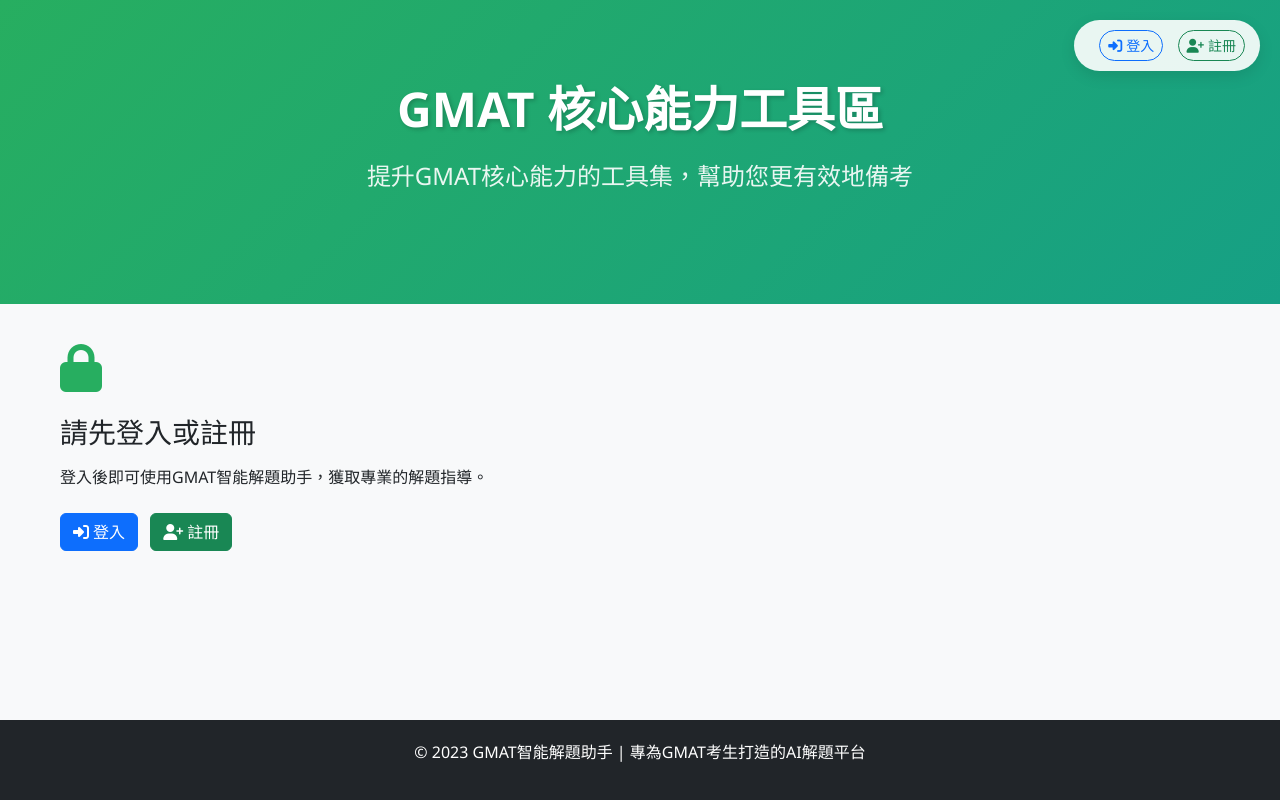
After one commit to danyuchn/GMAT-custom-GPT-platform, a Flask app: template templates/core_tool.html in a window 1280 px wide. The commit adds this page. Run offline with Flask 3, Linux system fonts and the light colour scheme; the template is opened without the code that fills it, so the values that code supplies are empty.

Commit message:
tool categories created

```diff
--- /dev/null
+++ b/templates/core_tool.html
@@ -0,0 +1,176 @@
+<!DOCTYPE html>
+<html lang="zh-TW">
+<head>
+    <meta charset="UTF-8">
+    <meta name="viewport" content="width=device-width, initial-scale=1">
+    <title>GMAT 核心能力工具區</title>
+    <link href="https://cdn.jsdelivr.net/npm/bootstrap@5.3.0/dist/css/bootstrap.min.css" rel="stylesheet">
+    <link rel="stylesheet" href="https://cdnjs.cloudflare.com/ajax/libs/font-awesome/6.4.0/css/all.min.css">
+    <style>
+        :root {
+            --primary-color: #27ae60;
+            --secondary-color: #16a085;
+            --accent-color: #117a65;
+            --light-color: #f8f9fa;
+            --dark-color: #212529;
+        }
+
+        body {
+            background-color: var(--light-color);
+            font-family: 'Segoe UI', Tahoma, Geneva, Verdana, sans-serif;
+            padding: 0;
+            margin: 0;
+            min-height: 100vh;
+            display: flex;
+            flex-direction: column;
+        }
+
+        .hero-section {
+            background: linear-gradient(135deg, var(--primary-color), var(--secondary-color));
+            color: white;
+            padding: 80px 0;
+            text-align: center;
+            margin-bottom: 40px;
+        }
+
+        .hero-title {
+            font-size: 3rem;
+            font-weight: 700;
+            margin-bottom: 20px;
+            text-shadow: 2px 2px 4px rgba(0,0,0,0.2);
+        }
+
+        .hero-subtitle {
+            font-size: 1.5rem;
+            margin-bottom: 30px;
+            opacity: 0.9;
+        }
+
+        .container {
+            max-width: 1200px;
+            margin: 0 auto;
+            padding: 0 20px;
+        }
+
+        .tool-card {
+            background: white;
+            border-radius: 15px;
+            overflow: hidden;
+            box-shadow: 0 10px 20px rgba(0,0,0,0.1);
+            transition: all 0.3s ease;
+            margin-bottom: 30px;
+        }
+
+        .tool-card:hover {
+            transform: translateY(-5px);
+            box-shadow: 0 15px 30px rgba(0,0,0,0.2);
+        }
+
+        .tool-header {
+            padding: 20px;
+            background: linear-gradient(135deg, #27ae60, #16a085);
+            color: white;
+        }
+
+        .tool-body {
+            padding: 20px;
+        }
+
+        .tool-title {
+            font-size: 1.5rem;
+            font-weight: 600;
+            margin-bottom: 10px;
+        }
+
+        .tool-description {
+            color: #6c757d;
+            margin-bottom: 20px;
+        }
+
+        .user-info {
+            position: absolute;
+            top: 20px;
+            right: 20px;
+            z-index: 100;
+            background-color: rgba(255, 255, 255, 0.9);
+            padding: 10px 15px;
+            border-radius: 30px;
+            box-shadow: 0 5px 15px rgba(0,0,0,0.1);
+        }
+
+        .user-info .btn {
+            border-radius: 20px;
+            margin-left: 10px;
+            font-weight: 500;
+        }
+
+        .footer {
+            margin-top: auto;
+            background-color: var(--dark-color);
+            color: white;
+            padding: 20px 0;
+            text-align: center;
+        }
+
+        .coming-soon {
+            text-align: center;
+            padding: 50px 0;
+        }
+
+        .coming-soon i {
+            font-size: 5rem;
+            color: var(--primary-color);
+            margin-bottom: 20px;
+        }
+    </style>
+</head>
+<body>
+    <div class="user-info">
+        {% if current_user.is_authenticated %}
+            <span><i class="fas fa-user-circle me-2"></i>{{ current_user.username }}</span>
+            <a href="{{ url_for('history') }}" class="btn btn-sm btn-outline-secondary mx-2"><i class="fas fa-history me-1"></i>聊天歷史</a>
+            <a href="{{ url_for('index') }}" class="btn btn-sm btn-outline-primary mx-2"><i class="fas fa-home me-1"></i>首頁</a>
+            <a href="{{ url_for('logout') }}" class="btn btn-sm btn-outline-danger"><i class="fas fa-sign-out-alt me-1"></i>登出</a>
+        {% else %}
+            <a href="{{ url_for('login') }}" class="btn btn-sm btn-outline-primary"><i class="fas fa-sign-in-alt me-1"></i>登入</a>
+            <a href="{{ url_for('register') }}" class="btn btn-sm btn-outline-success"><i class="fas fa-user-plus me-1"></i>註冊</a>
+        {% endif %}
+    </div>
+
+    <section class="hero-section">
+        <div class="container">
+            <h1 class="hero-title">GMAT 核心能力工具區</h1>
+            <p class="hero-subtitle">提升GMAT核心能力的工具集，幫助您更有效地備考</p>
+        </div>
+    </section>
+
+    <div class="container mb-5">
+        {% if current_user.is_authenticated %}
+            <div class="coming-soon">
+                <i class="fas fa-brain"></i>
+                <h2>功能建置中</h2>
+                <p class="lead">我們正在努力開發更多實用的核心能力工具，敬請期待！</p>
+                <a href="{{ url_for('index') }}" class="btn btn-success mt-3"><i class="fas fa-arrow-left me-2"></i>返回首頁</a>
+            </div>
+        {% else %}
+            <div class="alert-login">
+                <i class="fas fa-lock mb-4" style="font-size: 3rem; color: var(--primary-color);"></i>
+                <h3 class="mb-3">請先登入或註冊</h3>
+                <p class="mb-4">登入後即可使用GMAT智能解題助手，獲取專業的解題指導。</p>
+                <div>
+                    <a href="{{ url_for('login') }}" class="btn btn-primary me-2"><i class="fas fa-sign-in-alt me-1"></i>登入</a>
+                    <a href="{{ url_for('register') }}" class="btn btn-success"><i class="fas fa-user-plus me-1"></i>註冊</a>
+                </div>
+            </div>
+        {% endif %}
+    </div>
+
+    <footer class="footer">
+        <div class="container">
+            <p>© 2023 GMAT智能解題助手 | 專為GMAT考生打造的AI解題平台</p>
+        </div>
+    </footer>
+
+    <script src="https://cdn.jsdelivr.net/npm/bootstrap@5.3.0/dist/js/bootstrap.bundle.min.js"></script>
+</body>
+</html>
```
Also changed, not shown: templates/index.html (+43 -0 lines), templates/quant_tool.html (added, +176 -0 lines), templates/verbal_tool.html (added, +176 -0 lines).
